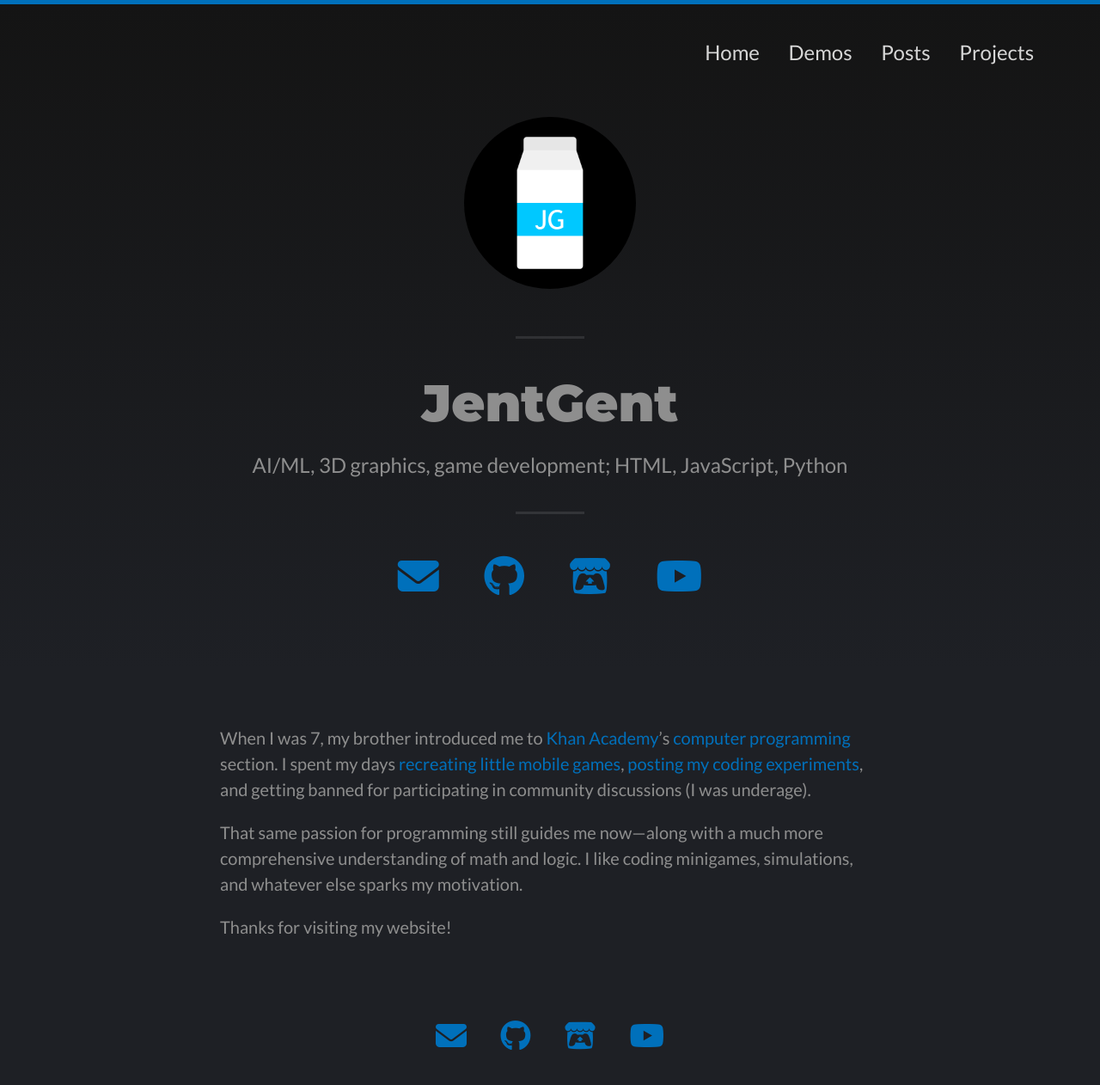
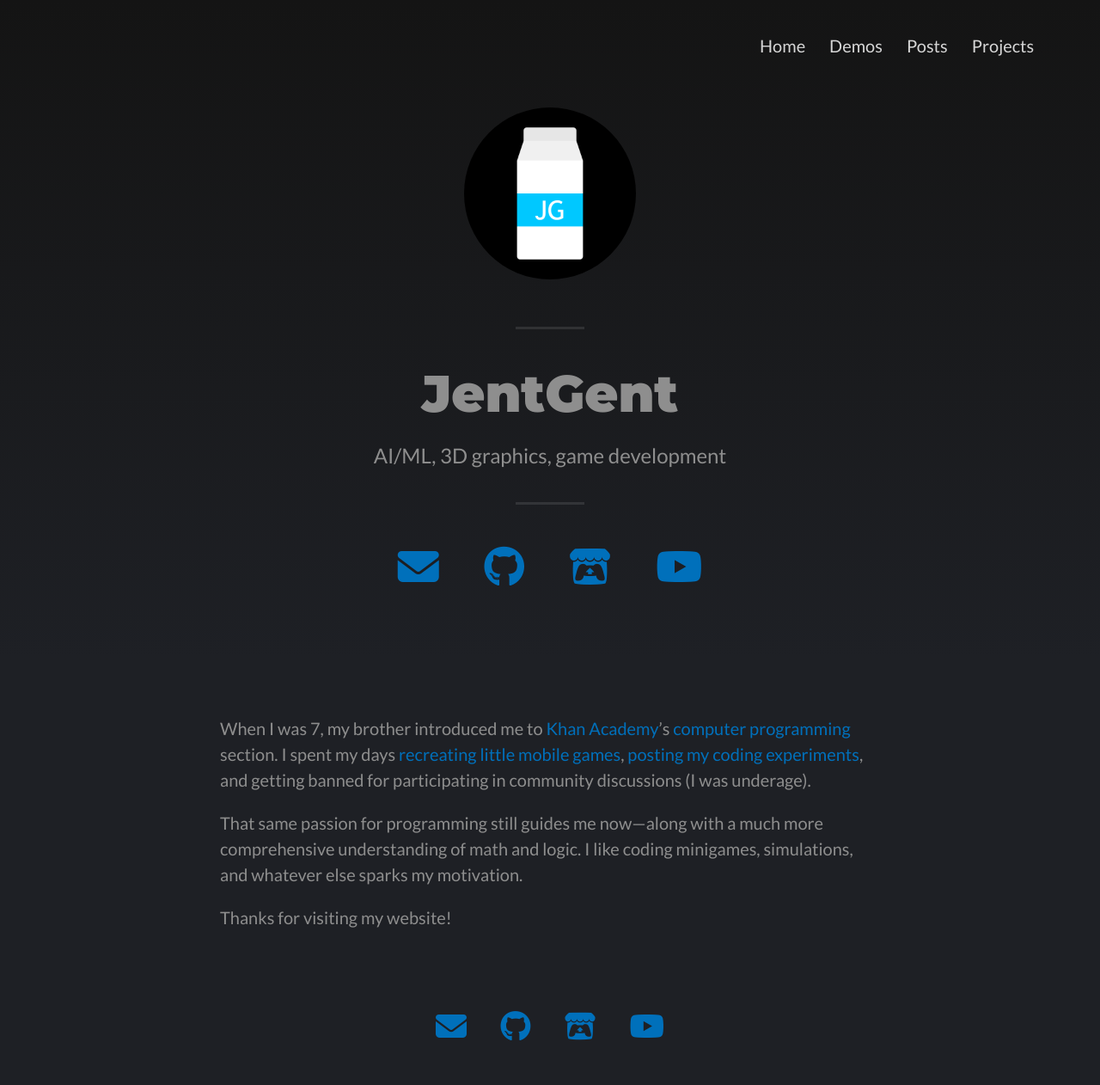
Before and after one commit to JentGent/jentgent.github.io, a Jekyll site: the page built from pages/home.md, in a window 1280 px wide. Shown: the whole page at 86% size. Built offline with Jekyll 4.4.1, drawn with Linux system fonts in a browser that asks for light colours.

Commit message:
fix resize

```diff
--- a/_config.yml
+++ b/_config.yml
@@ -11,7 +11,7 @@ theme_settings:
   # Header and footer text
   header_text: >
      <h1 class="title">JentGent</h1>
-     <p>AI/ML, 3D graphics, game development; HTML, JavaScript, Python</p>
+     <p>AI/ML, 3D graphics, game development</p>
   header_text_feature_image:
   # footer_text: >
   #  Powered by <a href="http://jekyllrb.com">Jekyll</a> and made with love.
--- a/_sass/includes/_header.scss
+++ b/_sass/includes/_header.scss
@@ -1,7 +1,7 @@
 .site-header {
   @extend %padding-small;
   background: linear-gradient(180deg, $brand-color, $background-color);
-  border-top:5px solid $header-desc-background-color;
+  // border-top:5px solid $header-desc-background-color;
   display: inline-block;
   width: 100%;
 
@@ -32,7 +32,7 @@
   }
 
   .site-nav {
-    font-size: 1.2em;
+    font-size: 1em;
     ul {
       margin: 0;
       padding: 0;
--- a/_sass/layouts/_posts.scss
+++ b/_sass/layouts/_posts.scss
@@ -5,6 +5,9 @@ article,
   width: 100%;
 }
 article {
+  .demo {
+    text-align: center;
+  }
   header {
     // margin-bottom: 6%;
     text-align: center;
@@ -54,6 +57,3 @@ header {
 .center {
   text-align: center;
 }
-.demo {
-  text-align: center;
-}
```
Also changed, not shown: _demos/2D-physics-engine.md (+1 -0 lines).
